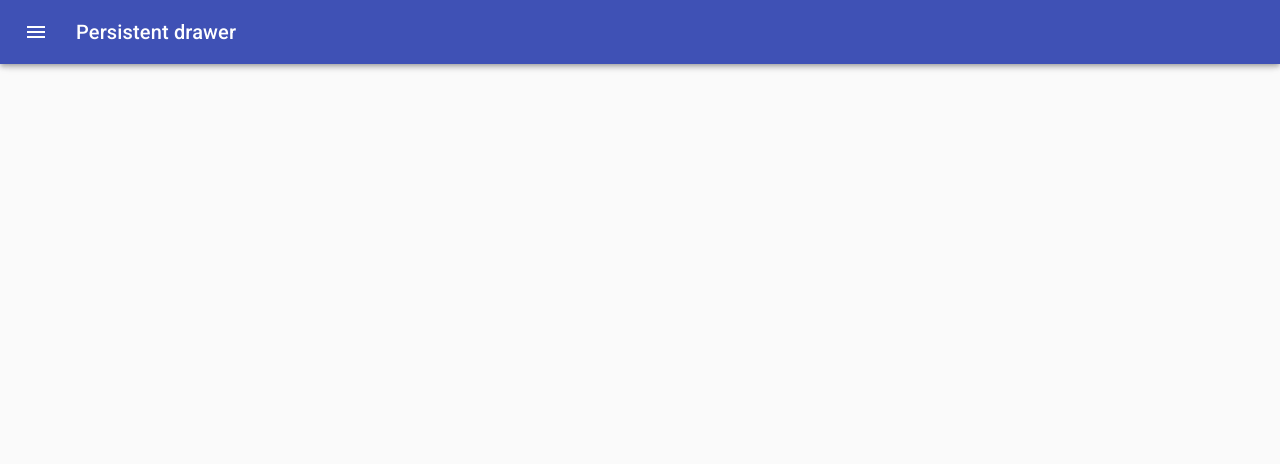
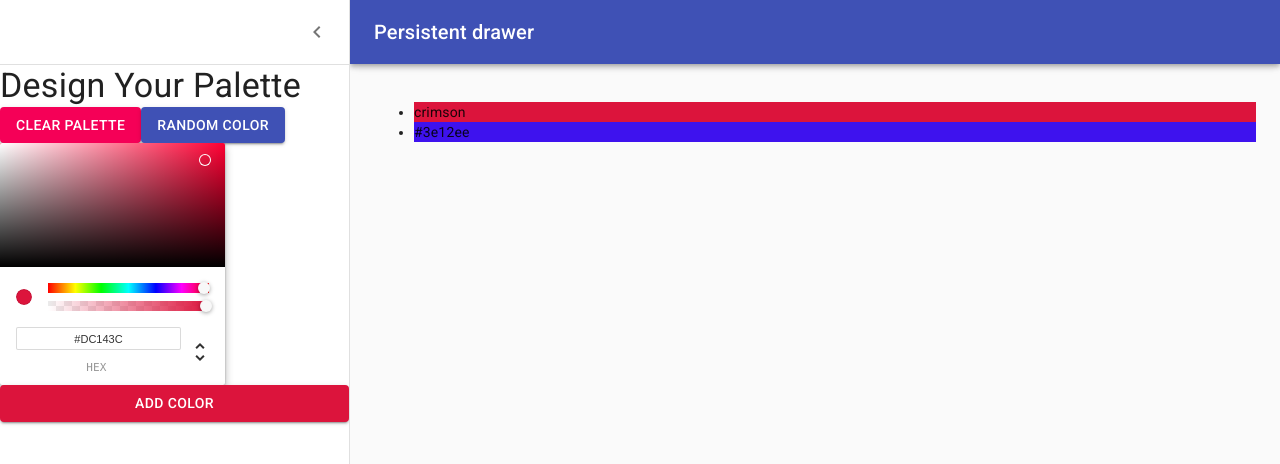
Before and after one commit to CPMSP/reactColors, a React (Create React App) app: page /palette/new in a window 1280 px wide. Shown: the top 464 px of the page. Built offline with nearby package versions, Linux system fonts and the light colour scheme.

Commit message:
Add colorpicker to button

```diff
--- a/src/NewPaletteForm.jsx
+++ b/src/NewPaletteForm.jsx
@@ -74,7 +74,9 @@ const useStyles = makeStyles(theme => ({
 
 export default function NewPaletteForm() {
 	const classes = useStyles();
-	const [open, setOpen] = React.useState(false);
+	const [open, setOpen] = React.useState(true);
+	const [currentColor, setCurrentColor] = React.useState("crimson");
+	const [colors, setColors] = React.useState(["crimson", "#3e12ee"]);
 
 	const handleDrawerOpen = () => {
 		setOpen(true);
@@ -83,6 +85,18 @@ export default function NewPaletteForm() {
 	const handleDrawerClose = () => {
 		setOpen(false);
 	};
+
+	const updateColor = newColor => {
+		setCurrentColor(newColor.hex);
+	};
+
+	const addNewColor = () => {
+		setColors([...colors, currentColor]);
+	};
+
+	const paletteList = colors.map(color => (
+		<li style={{ backgroundColor: color }}>{color}</li>
+	));
 
 	return (
 		<div className={classes.root}>
@@ -133,10 +147,14 @@ export default function NewPaletteForm() {
 					</Button>
 				</div>
 				<ChromePicker
-					color="crimson"
-					onChangeComplete={newColor => console.log(newColor)}
+					color={currentColor}
+					onChangeComplete={updateColor}
 				/>
-				<Button variant="contained" color="primary">
+				<Button
+					onClick={addNewColor}
+					variant="contained"
+					color="primary"
+					style={{ backgroundColor: currentColor }}>
 					Add Color
 				</Button>
 			</Drawer>
@@ -145,6 +163,7 @@ export default function NewPaletteForm() {
 					[classes.contentShift]: open,
 				})}>
 				<div className={classes.drawerHeader} />
+				<ul>{paletteList}</ul>
 			</main>
 		</div>
 	);
```
